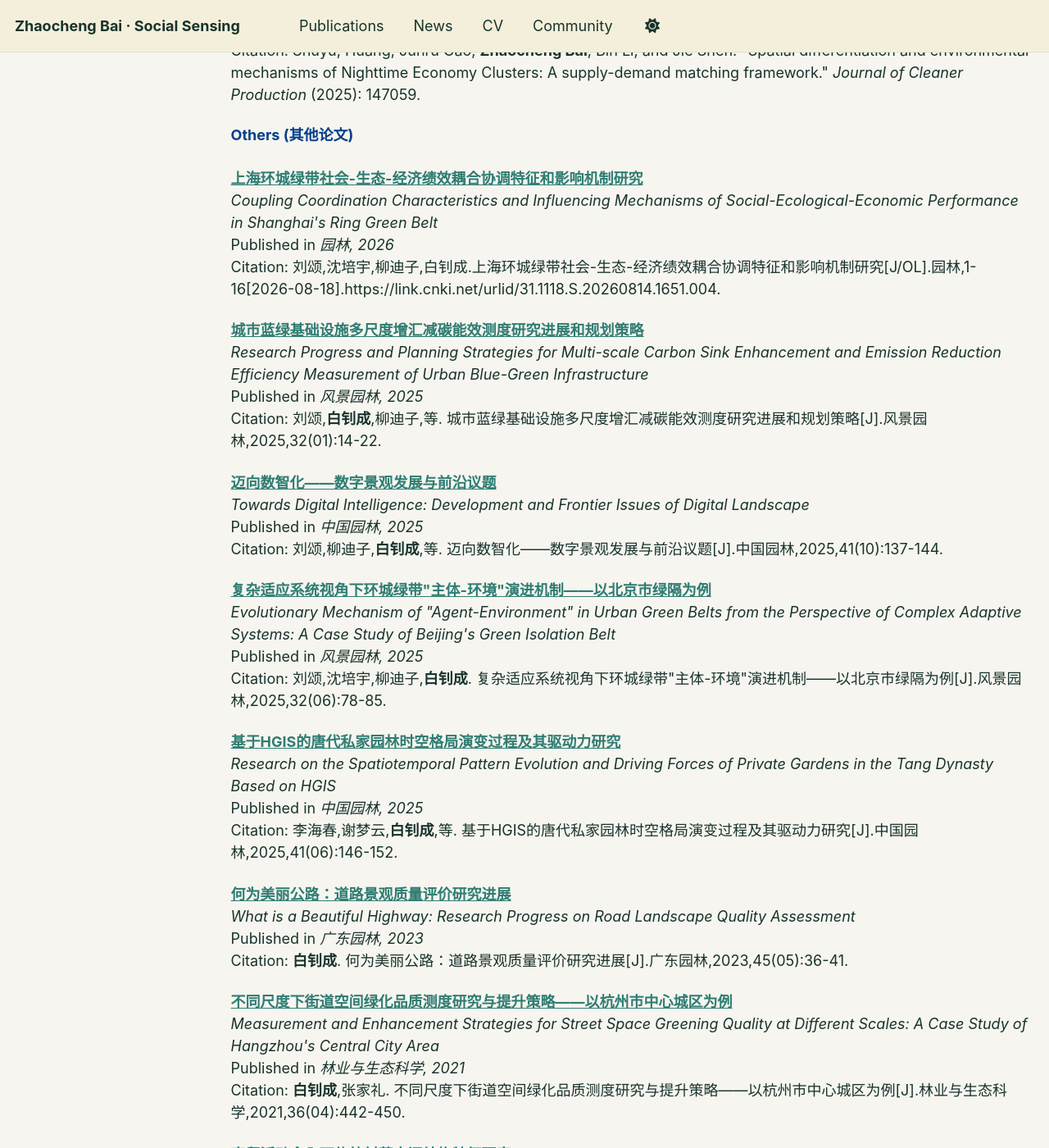
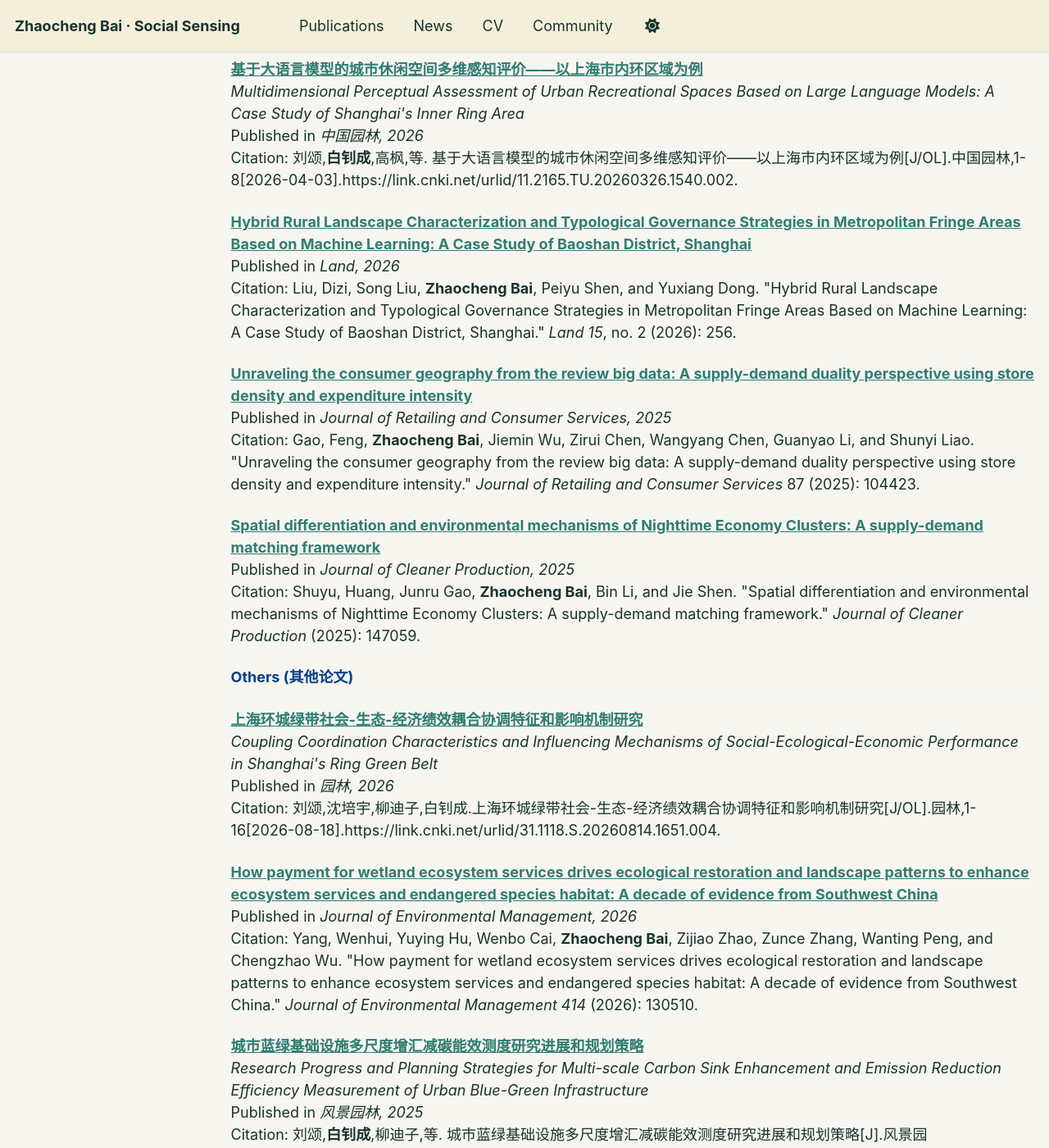
Before and after one commit to arsbai/arsbai.github.io, a Jekyll site: the page built from _pages/publications.md, in a window 1280 px wide and 1400 px high, scrolled down 4773 px. Shown: the whole window at 82% size. Built offline with Jekyll 4.4.1, drawn with Linux system fonts in a browser that asks for light colours; some web fonts are replaced; a script that is not in the unit is left out; some of the changed text lies outside the part shown.

Commit message:
Add five previously unlisted publications

```diff
--- a/_pages/publications.md
+++ b/_pages/publications.md
@@ -20,6 +20,15 @@ author_profile: true
   <i>Visual landscape quality of scenic road:Applying imagerecognition to decipher human field of view</i><br>
   Published in <i>地理学报, 2022</i><br>
   Citation: 齐君,<b>白钊成</b>,吕光耀,等. 基于人眼视域图像识别的风景道视觉景观质量评价[J].地理学报,2022,77(11):2817-2837.</p>
+
+  <p><b><a href="https://doi.org/10.19765/j.cnki.1002-5006.2022.08.008" target="_blank">基于图像分割技术的旅游图像内容分析：原理、方法与实证</a></b><br>
+  <i>Using Image Segmentation in Tourist Image Content Analysis: Principle, Method and Application</i><br>
+  Published in <i>旅游学刊, 2022</i><br>
+  Citation: 齐君,<b>白钊成</b>,孙永科,等. 基于图像分割技术的旅游图像内容分析：原理、方法与实证[J].旅游学刊,2022,37(8):58-69.DOI:10.19765/j.cnki.1002-5006.2022.08.008.</p>
+
+  <p><b><a href="https://doi.org/10.3390/land13091381" target="_blank">Deciphering Motorists’ Perceptions of Scenic Road Visual Landscapes: Integrating Binocular Simulation and Image Segmentation</a></b><br>
+  Published in <i>Land, 2024</i><br>
+  Citation: <b>Bai, Zhaocheng</b>, Rui Ji, and Jun Qi. "Deciphering Motorists’ Perceptions of Scenic Road Visual Landscapes: Integrating Binocular Simulation and Image Segmentation." <i>Land 13</i>, no. 9 (2024): 1381.</p>
 
   <p><b><a href="https://kns.cnki.net/kcms2/article/abstract?v=sUPs6kfIqsauzG6TS_W-Lf9yJo22douWkx4T3hlnQqvHRObd4ft-6hfu47ZvFMEakQ56LwrCPZLJ94Q6X230tq5oHHhtpDGtkzjzeatRpdj1HnVGmxuF7Sf_o3E_WzDIsZg3WuvVPTcxW_-rVJ3v_auUqxzit3WdaZDFCOptHQA=&uniplatform=NZKPT" target="_blank">基于图像识别技术的云南美丽公路景观质量研究</a></b><br>
   <i>Research on Landscape Quality of Yunnan's Beautiful Highways Based on Image Recognition Technology</i><br>
@@ -71,6 +80,10 @@ author_profile: true
   <p><b><a href="https://doi.org/10.1002/pan3.70142" target="_blank">Walking, jogging or cycling? Exploring the associations between campus greenway environment and physical activity using large‐scale trajectory data</a></b><br>
   Published in <i>People and Nature, 2025</i><br>
   Citation: Mao, Yuheng, Hanyu Yin, <b>Zhaocheng Bai</b>, Jiacheng Yin, Tianyu Xia, Ling Wang, Jinguang Zhang, and Dan Chen. "Walking, jogging or cycling? Exploring the associations between campus greenway environment and physical activity using large‐scale trajectory data." <i>People and Nature</i> (2025).</p>
+
+  <p><b><a href="https://doi.org/10.3390/urbansci9040111" target="_blank">Social Network Analysis Reveals Spatiotemporal Patterns of Green Space Recreational Walking Between Workdays and Rest Days</a></b><br>
+  Published in <i>Urban Science, 2025</i><br>
+  Citation: Zhang, Jiali, and <b>Zhaocheng Bai</b>. "Social Network Analysis Reveals Spatiotemporal Patterns of Green Space Recreational Walking Between Workdays and Rest Days." <i>Urban Science 9</i>, no. 4 (2025): 111.</p>
 </div>
 
 <div class="list__item">
@@ -125,6 +138,10 @@ author_profile: true
   Published in <i>中国园林, 2026</i><br>
   Citation: 刘颂,<b>白钊成</b>,高枫,等. 基于大语言模型的城市休闲空间多维感知评价——以上海市内环区域为例[J/OL].中国园林,1-8[2026-04-03].https://link.cnki.net/urlid/11.2165.TU.20260326.1540.002.</p>
 
+  <p><b><a href="https://doi.org/10.3390/land15020256" target="_blank">Hybrid Rural Landscape Characterization and Typological Governance Strategies in Metropolitan Fringe Areas Based on Machine Learning: A Case Study of Baoshan District, Shanghai</a></b><br>
+  Published in <i>Land, 2026</i><br>
+  Citation: Liu, Dizi, Song Liu, <b>Zhaocheng Bai</b>, Peiyu Shen, and Yuxiang Dong. "Hybrid Rural Landscape Characterization and Typological Governance Strategies in Metropolitan Fringe Areas Based on Machine Learning: A Case Study of Baoshan District, Shanghai." <i>Land 15</i>, no. 2 (2026): 256.</p>
+
   <p><b><a href="https://doi.org/10.1016/j.jretconser.2025.104423" target="_blank">Unraveling the consumer geography from the review big data: A supply-demand duality perspective using store density and expenditure intensity</a></b><br>
   Published in <i>Journal of Retailing and Consumer Services, 2025</i><br>
   Citation: Gao, Feng, <b>Zhaocheng Bai</b>, Jiemin Wu, Zirui Chen, Wangyang Chen, Guanyao Li, and Shunyi Liao. "Unraveling the consumer geography from the review big data: A supply-demand duality perspective using store density and expenditure intensity." <i>Journal of Retailing and Consumer Services</i> 87 (2025): 104423.</p>
@@ -141,6 +158,10 @@ author_profile: true
   <i>Coupling Coordination Characteristics and Influencing Mechanisms of Social-Ecological-Economic Performance in Shanghai's Ring Green Belt</i><br>
   Published in <i>园林, 2026</i><br>
   Citation: 刘颂,沈培宇,柳迪子,白钊成.上海环城绿带社会-生态-经济绩效耦合协调特征和影响机制研究[J/OL].园林,1-16[2026-08-18].https://link.cnki.net/urlid/31.1118.S.20260814.1651.004.</p>
+
+  <p><b><a href="https://doi.org/10.1016/j.jenvman.2026.130510" target="_blank">How payment for wetland ecosystem services drives ecological restoration and landscape patterns to enhance ecosystem services and endangered species habitat: A decade of evidence from Southwest China</a></b><br>
+  Published in <i>Journal of Environmental Management, 2026</i><br>
+  Citation: Yang, Wenhui, Yuying Hu, Wenbo Cai, <b>Zhaocheng Bai</b>, Zijiao Zhao, Zunce Zhang, Wanting Peng, and Chengzhao Wu. "How payment for wetland ecosystem services drives ecological restoration and landscape patterns to enhance ecosystem services and endangered species habitat: A decade of evidence from Southwest China." <i>Journal of Environmental Management 414</i> (2026): 130510.</p>
 
   <p><b><a href="https://kns.cnki.net/kcms2/article/abstract?v=sUPs6kfIqsbLuHyPDEHTph5O4U0pCr1oflHSoG6pq7riORZIw5mN1fJBuWuVtIbn-wvGcbJAtReNXSBP6wfH9RPH0o-PjJCX7sTjlvya4EwMod9kn2xnIL7CZCCWgF-yGX_FWf1CKdqyNOX3utJSpXu41TN7l4IwrRd_xyXAUmg=&uniplatform=NZKPT" target="_blank">城市蓝绿基础设施多尺度增汇减碳能效测度研究进展和规划策略</a></b><br>
   <i>Research Progress and Planning Strategies for Multi-scale Carbon Sink Enhancement and Emission Reduction Efficiency Measurement of Urban Blue-Green Infrastructure</i><br>
```
Also changed, not shown: other parts of _pages/publications.md (+1 -1 lines).
